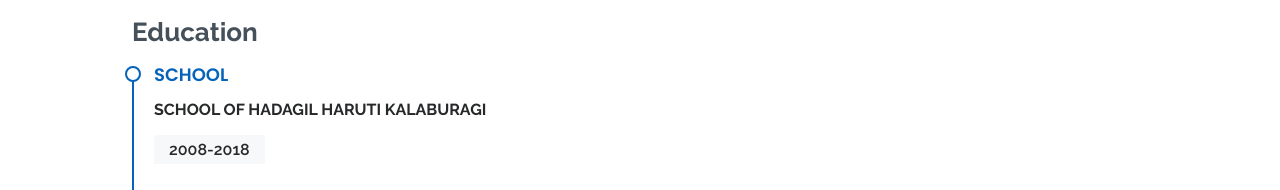
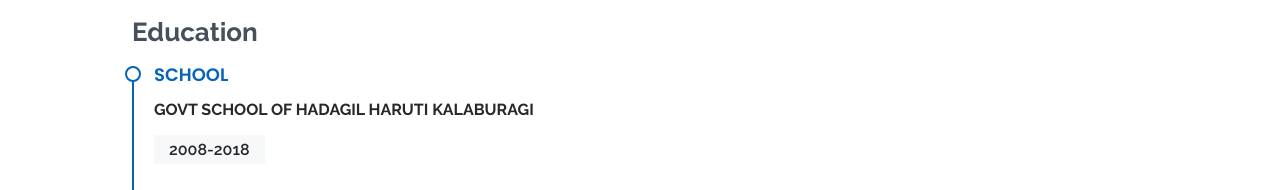
Before and after one commit to Prajwal-Bandi/My-resume, a plain HTML site: page index.html in a window 1280 px wide. Shown: the part 2478-2668 px from the top of the page. Drawn offline with nearby package versions, Linux system fonts and the light colour scheme.

Commit message:
Update index.html

```diff
--- a/index.html
+++ b/index.html
@@ -235,7 +235,7 @@
             <div class="resume-item">
               <h4>SCHOOL</h4>
               <p>
-              <h6><strong> SCHOOL OF HADAGIL HARUTI KALABURAGI</strong></h6>
+              <h6><strong> GOVT SCHOOL OF HADAGIL HARUTI KALABURAGI</strong></h6>
               </p>
               <h5>2008-2018</h5>
               <p></p>
```
